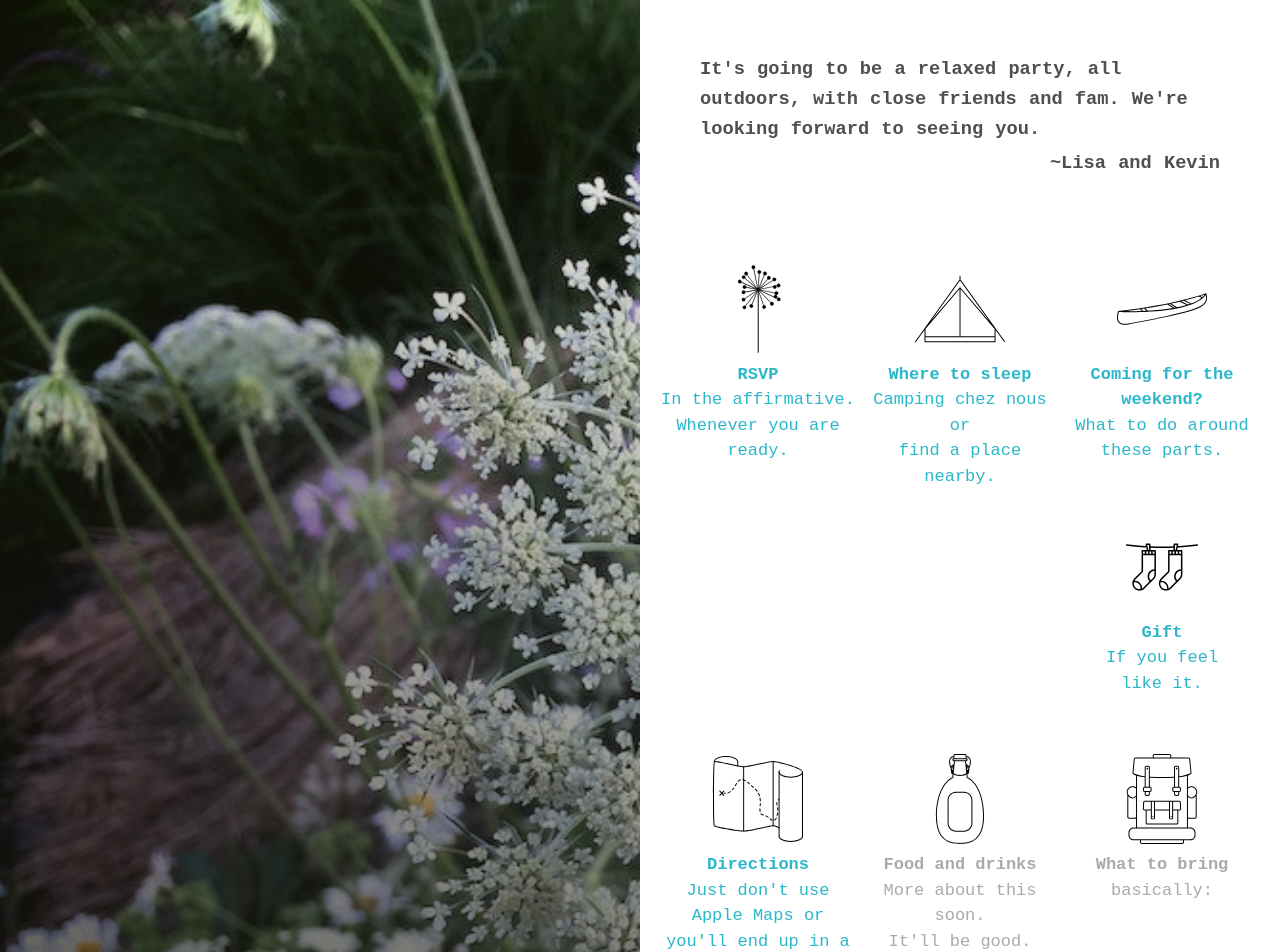
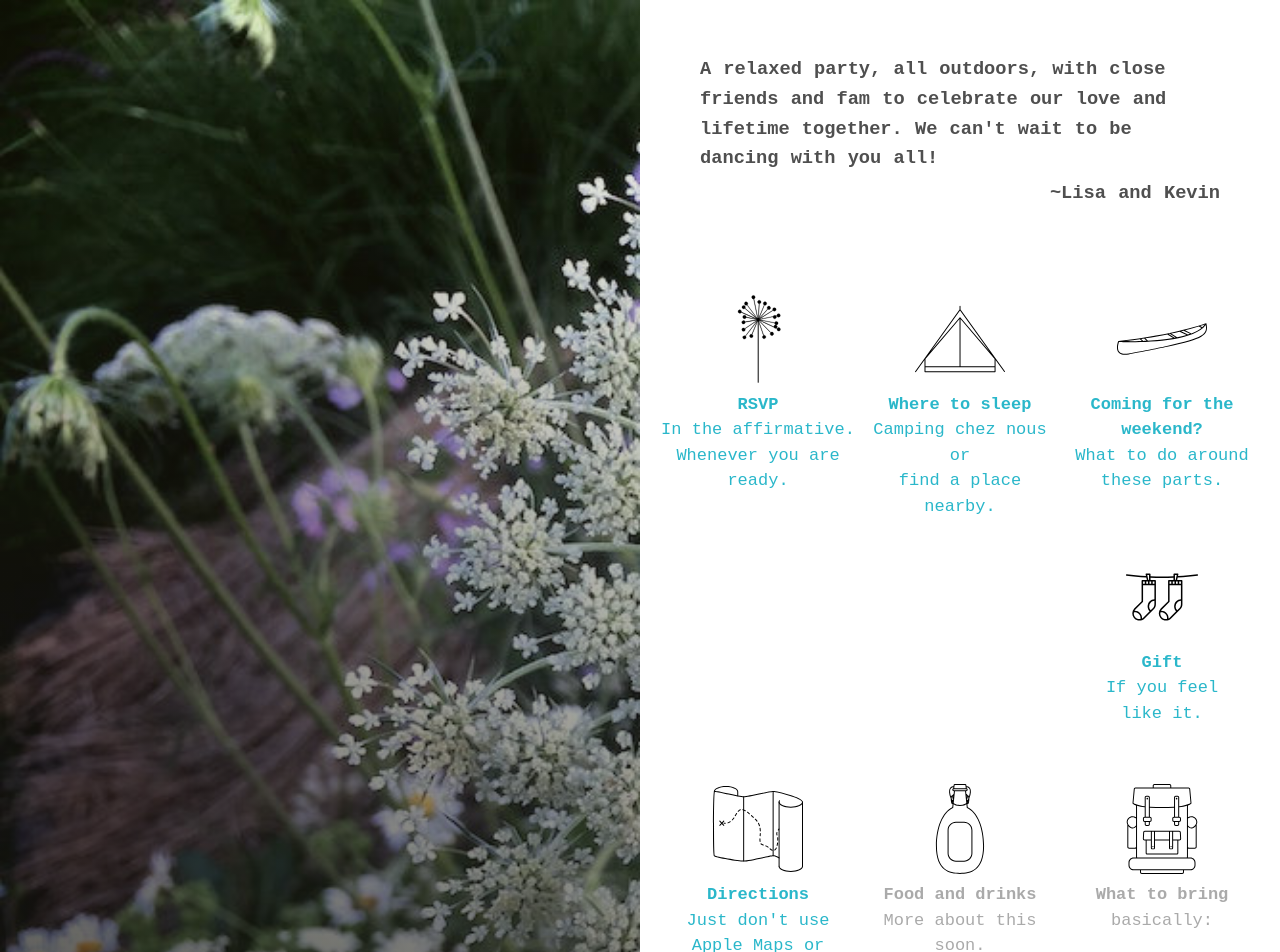
Before and after one commit to kevwalsh/carota, a Jekyll site: the page built from index.html, in a window 1280 px wide. Shown: the top 952 px of the page. Built offline with Jekyll 4.4.1, drawn with Linux system fonts in a browser that asks for light colours.

Commit message:
Update post_listing.html

```diff
--- a/_layouts/post_listing.html
+++ b/_layouts/post_listing.html
@@ -3,7 +3,7 @@ layout: default
 ---
 
 <div class="welcome">
-  <p>It's going to be a relaxed party, all outdoors, with close friends and fam. We're looking forward to seeing you.</p><p style="text-align:right; width: 100%;">~Lisa and Kevin</p>
+  <p>A relaxed party, all outdoors, with close friends and fam to celebrate our love and lifetime together. We can't wait to be dancing with you all!</p><p style="text-align:right; width: 100%;">~Lisa and Kevin</p>
 </div>
 
 <div class="row">
```
